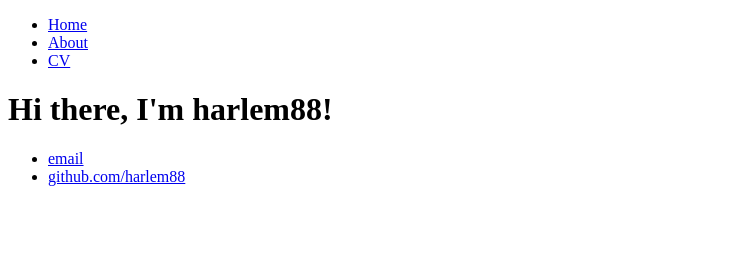
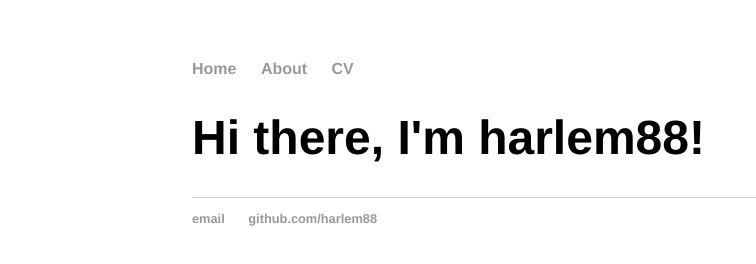
Before and after one commit to harlem88/harlem88.github.io, a plain HTML site: page index.html in a window 1280 px wide. Shown: the whole page, without its empty margins (0-756 px from the left). Drawn offline with Linux system fonts and the light colour scheme.

Commit message:
Update index.html
styling

```diff
--- a/index.html
+++ b/index.html
@@ -1,7 +1,9 @@
 <!DOCTYPE html>
 <html>
 	<head>
-		<title>Developers</title>
+		<title>Developer</title>
+		<!-- link to main stylesheet -->
+		<link rel="stylesheet" type="text/css" href="/css/main.css">
 	</head>
 	<body>
 		<nav>
```
